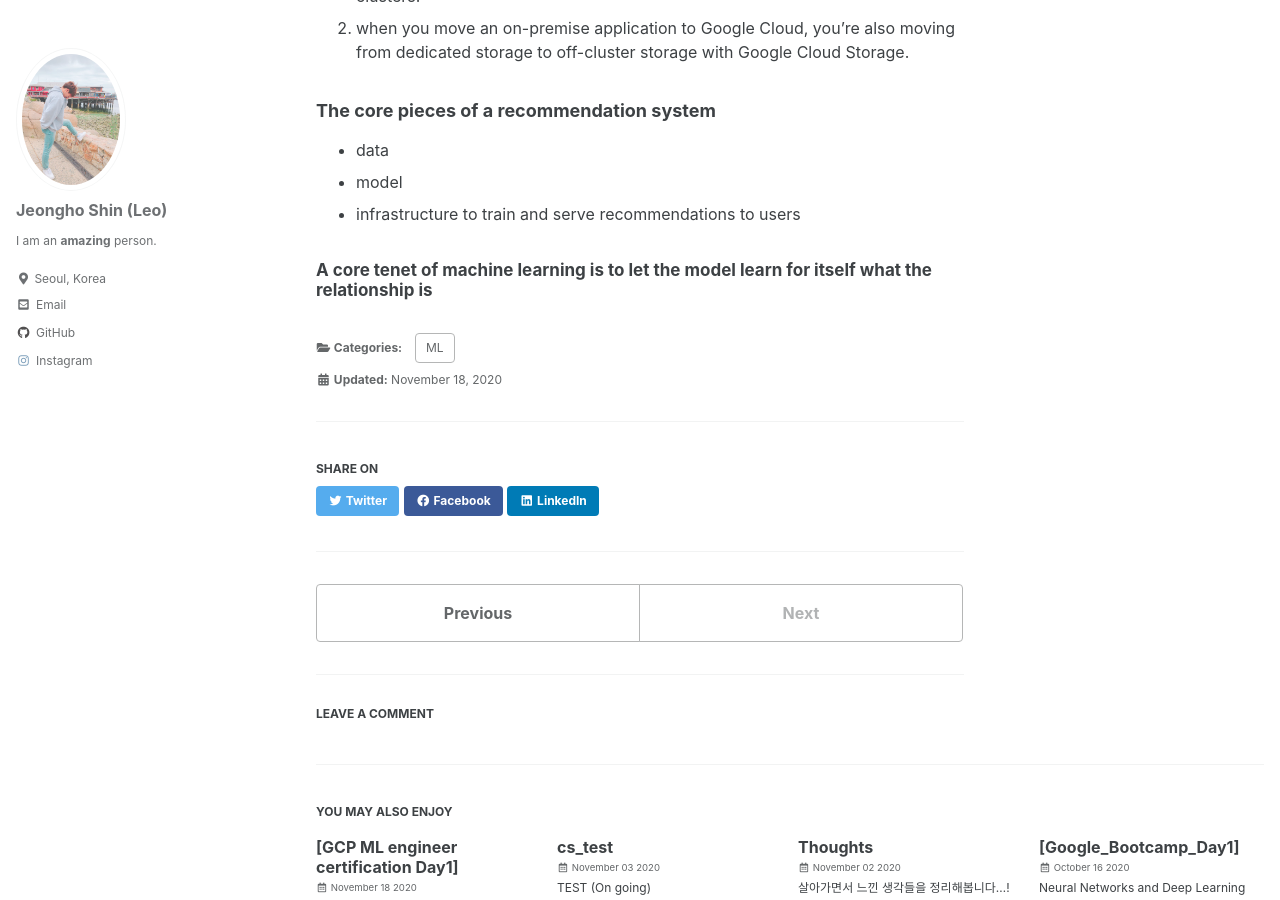
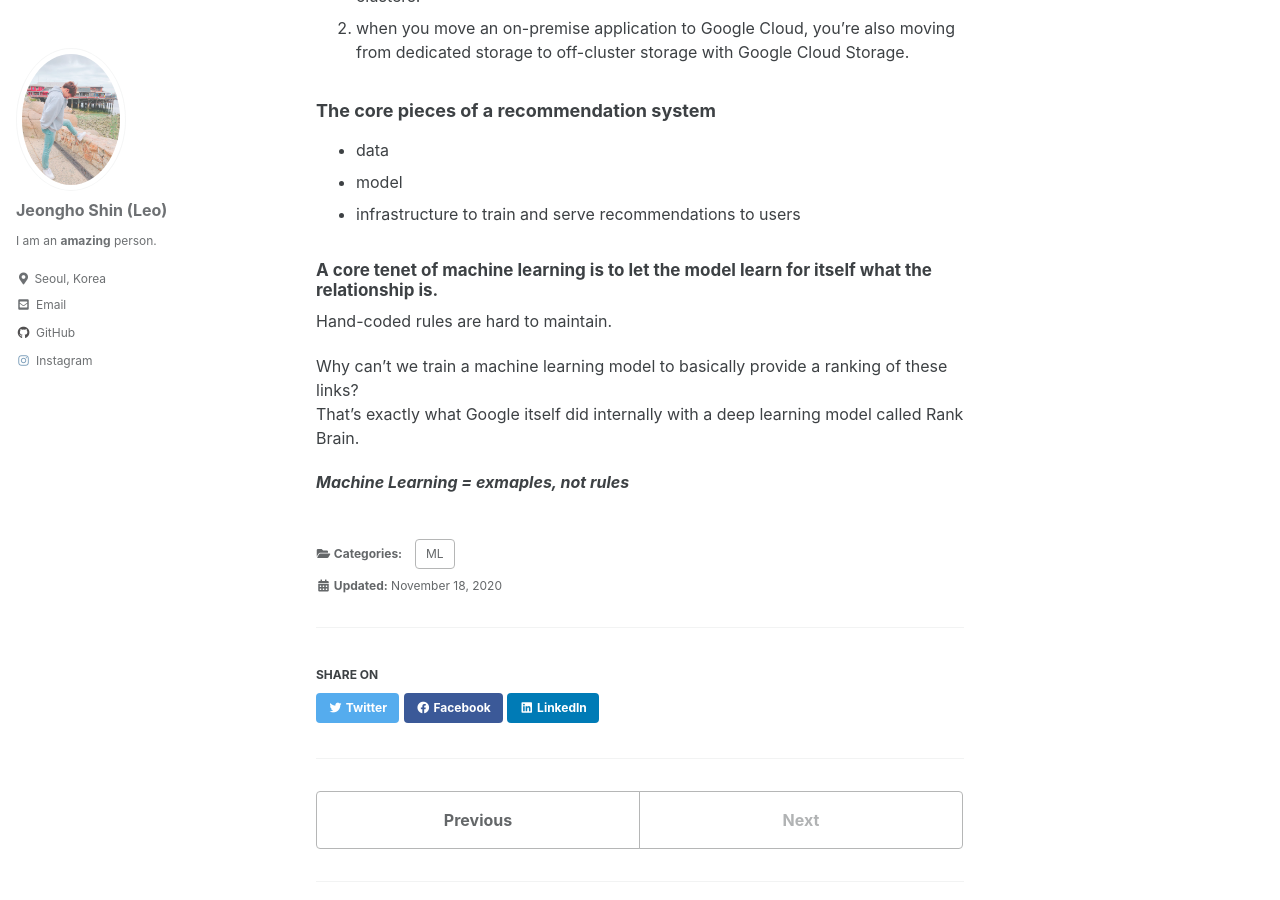
Before and after one commit to mlleo/mlleo.github.io, a Jekyll site: the page built from _posts/2020-11-19-GCP-day2.md, in a window 1280 px wide and 900 px high, scrolled down 434 px. Built offline with Jekyll 4.4.1, drawn with Linux system fonts in a browser that asks for light colours; cached includes are drawn as plain includes; comment, search, counter and statistics services are not loaded.

Commit message:
Update 2020-11-19-GCP-day2.md

```diff
--- a/_posts/2020-11-19-GCP-day2.md
+++ b/_posts/2020-11-19-GCP-day2.md
@@ -22,4 +22,11 @@ Recommending Products using Cloud SQL and Spark
 - model
 - infrastructure to train and serve recommendations to users
 
-#### A core tenet of machine learning is to let the model learn for itself what the relationship is
+#### A core tenet of machine learning is to let the model learn for itself what the relationship is.
+
+Hand-coded rules are hard to maintain. <br>
+
+Why can't we train a machine learning model to basically provide a ranking of these links? <br>
+That's exactly what Google itself did internally with a deep learning model called Rank Brain.
+
+***Machine Learning = exmaples, not rules***
```
